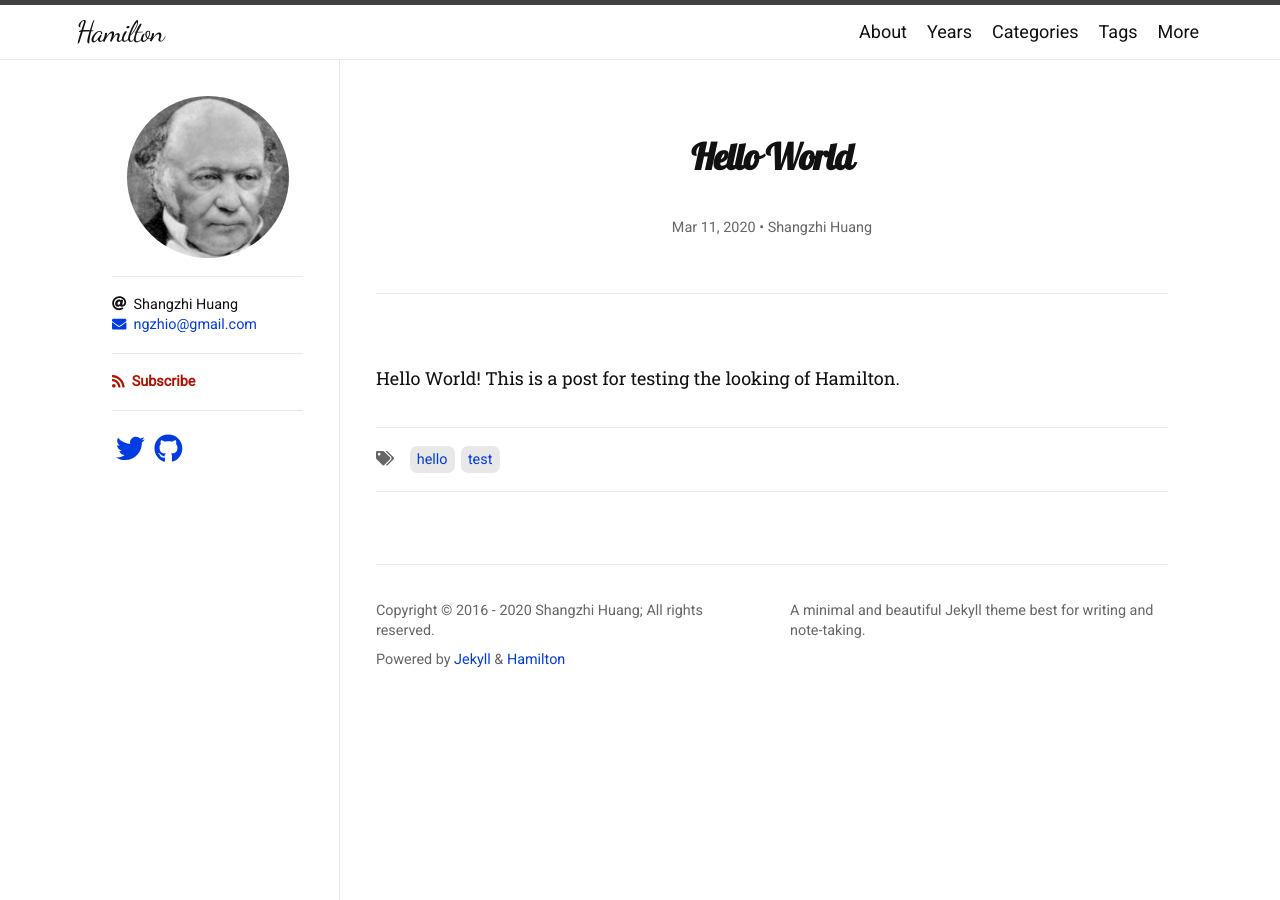
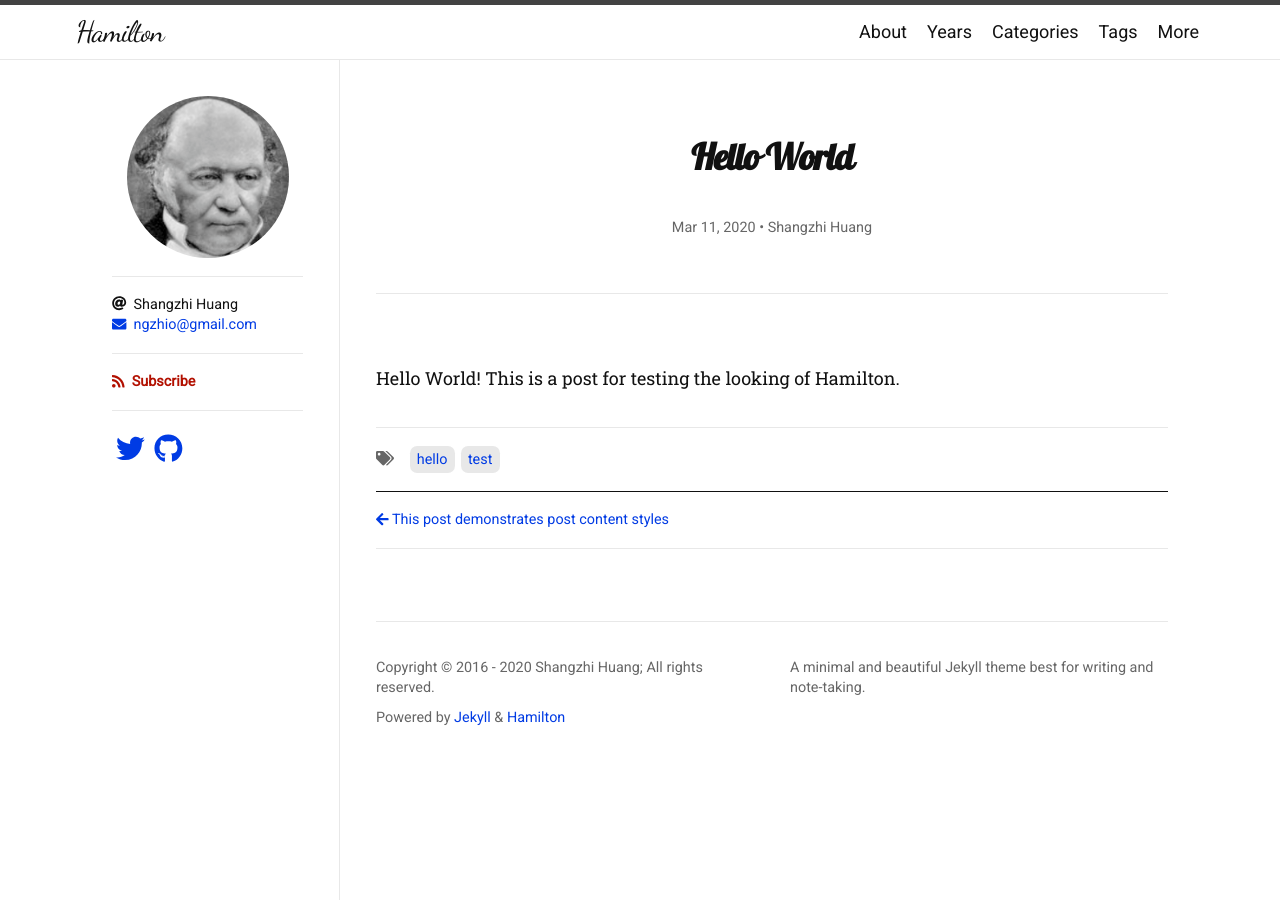
Before and after one commit to zivong/jekyll-theme-hamilton, a Jekyll site: the page built from _posts/2020-03-11-hello-world.md, in a window 1280 px wide. Built offline with Jekyll 4.4.1, drawn with Linux system fonts in a browser that asks for light colours; nearby versions of some CDN libraries; some web fonts are replaced; comment, search, counter and statistics services are not loaded.

Commit message:
Add post paginate navigation

```diff
--- a/_layouts/post.html
+++ b/_layouts/post.html
@@ -64,6 +64,20 @@ layout: default
         </ul>
       </div>
     {% endif %}
+
+    <nav class="post-pagination" role="navigation">
+      {% if page.previous %}
+        <a class="post-previous" href="{{ page.previous.url | relative_url }}">
+          <i class="fas fa-arrow-left"></i> {{ page.previous.title | markdownify | strip_html }}
+        </a>
+      {% endif %}
+
+      {% if page.next %}
+        <a class="post-next" href="{{ page.next.url | relative_url }}">
+          {{ page.next.title | markdownify | strip_html }} <i class="fas fa-arrow-right"></i>
+        </a>
+      {% endif %}
+    </nav>
   </footer>
 
   {% if page.comments != false and jekyll.environment == "production" %}
--- a/_sass/hamilton/layout.scss
+++ b/_sass/hamilton/layout.scss
@@ -401,6 +401,20 @@ ul.post-categories {
   }
 }
 
+.post-pagination {
+  @include relative-font-size(0.8);
+  display: flex;
+  justify-content: space-between;
+  padding-top: $spacing-unit / 2;
+  padding-bottom: $spacing-unit / 2;
+  border-top: 1px solid;
+
+  .post-previous
+  .post-next {
+    display: block;
+  }
+}
+
 
 // About font sizes for h1-h6, refer to https://stackoverflow.com/a/6140504/13261366
 .post-title,
```
